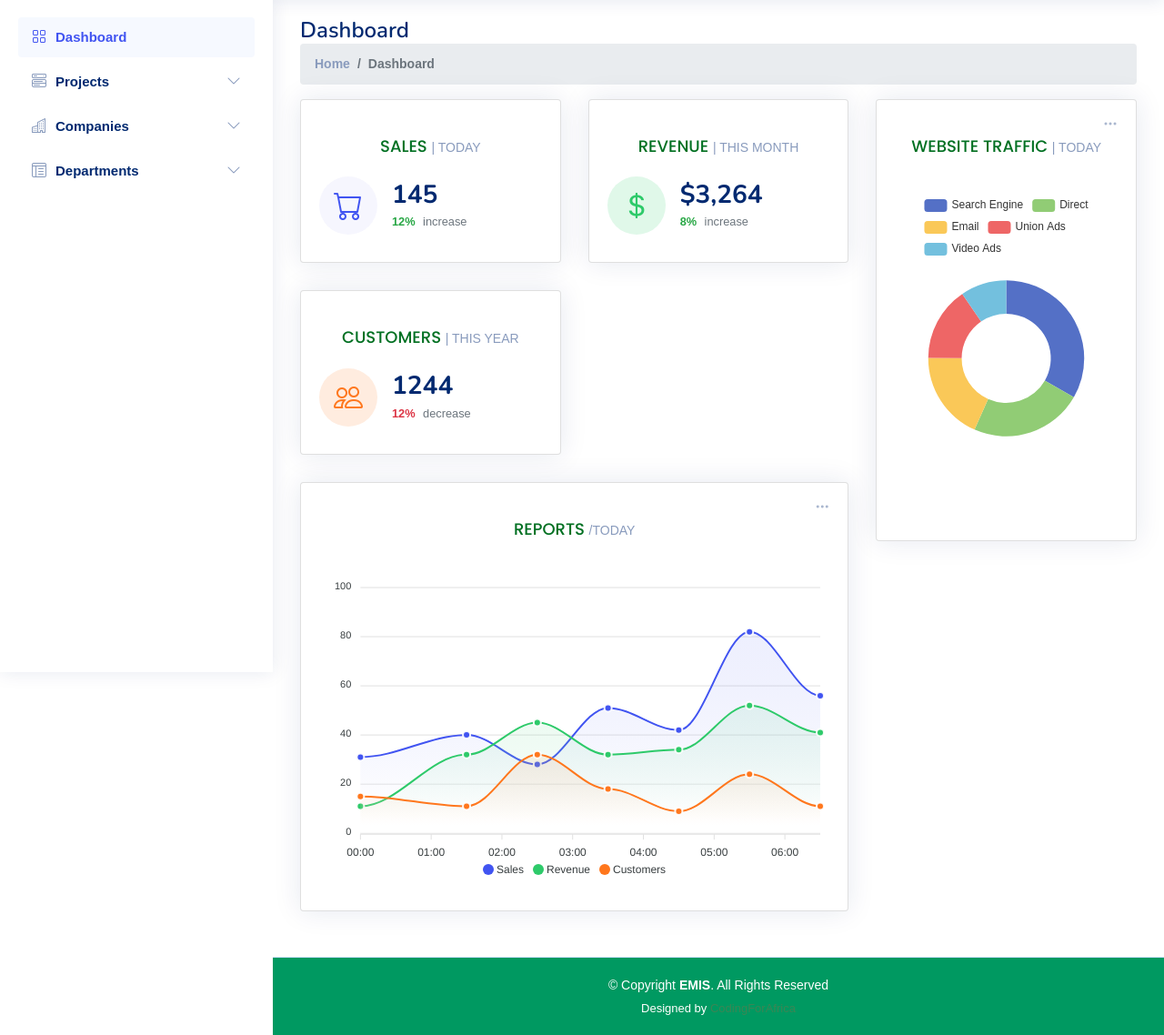
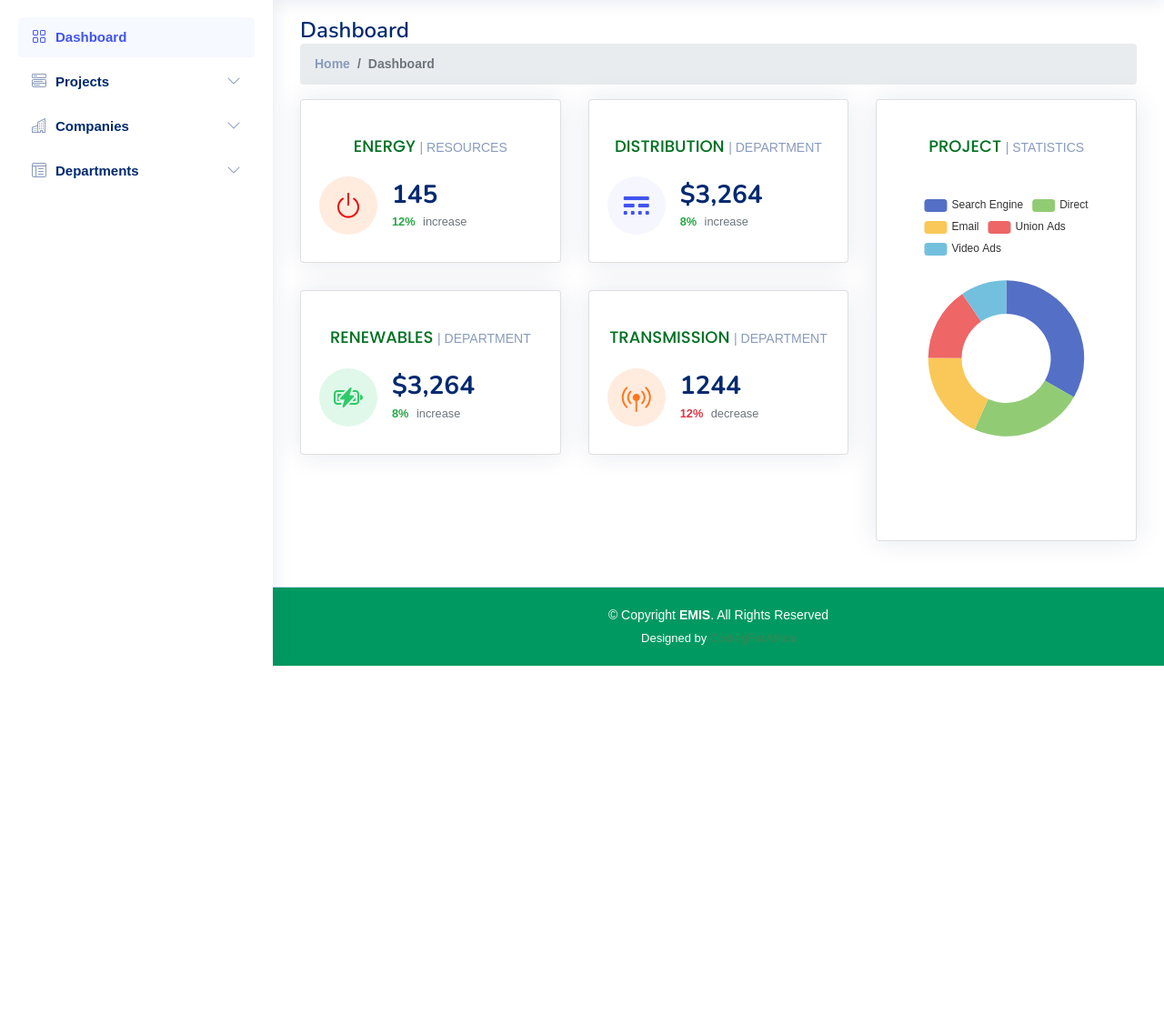
Before and after one commit to Francis-Ebere-Emeafu/Ministry-Of-Power-Nigeria, a Django app: page /accounts/profile/ in a window 1280 px wide. Shown: the part 61-1199 px from the top of the page at 91% size. After the commit the page ends 793 px from the top, so only its background shows below. Run offline with Django 4.2, Linux system fonts and the light colour scheme; the visitor is signed in with stand-in values (Sample User, id 1); some libraries are stand-ins or nearby versions.

Commit message:
modelling profile page

```diff
--- a/accounts/templates/accounts/profile.html
+++ b/accounts/templates/accounts/profile.html
@@ -23,8 +23,8 @@
 
           <!-- Sales Card -->
           <div class="col-xxl-4 col-md-6">
-            <div class="card info-card sales-card">
-{% comment %}
+            <div class="card info-card customers-card">
+              {% comment %}
               <div class="filter">
                 <a class="icon" href="#" data-bs-toggle="dropdown"><i class="bi bi-three-dots"></i></a>
                 <ul class="dropdown-menu dropdown-menu-end dropdown-menu-arrow">
@@ -37,13 +37,13 @@
                   <li><a class="dropdown-item" href="#">This Year</a></li>
                 </ul>
               </div>
-{% endcomment %}
+              {% endcomment %}
               <div class="card-body">
-                <h5 class="card-title">Sales <span>| Today</span></h5>
+                <h5 class="card-title">Energy  <span>| Resources</span></h5>
 
                 <div class="d-flex align-items-center">
                   <div class="card-icon rounded-circle d-flex align-items-center justify-content-center">
-                    <i class="bi bi-cart"></i>
+                    <i class="bi bi-power" style="color: #f10707;"></i>
                   </div>
                   <div class="ps-3">
                     <h6>145</h6>
@@ -58,8 +58,8 @@
 
           <!-- Revenue Card -->
           <div class="col-xxl-4 col-md-6">
-            <div class="card info-card revenue-card">
-{% comment %}
+            <div class="card info-card sales-card">
+              {% comment %}
               <div class="filter">
                 <a class="icon" href="#" data-bs-toggle="dropdown"><i class="bi bi-three-dots"></i></a>
                 <ul class="dropdown-menu dropdown-menu-end dropdown-menu-arrow">
@@ -72,13 +72,48 @@
                   <li><a class="dropdown-item" href="#">This Year</a></li>
                 </ul>
               </div>
-{% endcomment %}
+              {% endcomment %}
               <div class="card-body">
-                <h5 class="card-title">Revenue <span>| This Month</span></h5>
+                <h5 class="card-title">Distribution <span>| Department</span></h5>
 
                 <div class="d-flex align-items-center">
                   <div class="card-icon rounded-circle d-flex align-items-center justify-content-center">
-                    <i class="bi bi-currency-dollar"></i>
+
+                    <i class="bi bi-border-style"></i>
+                  </div>
+                  <div class="ps-3">
+                    <h6>$3,264</h6>
+                    <span class="text-success small pt-1 fw-bold">8%</span> <span class="text-muted small pt-2 ps-1">increase</span>
+
+                  </div>
+                </div>
+              </div>
+
+            </div>
+          </div><!-- End Revenue Card -->
+          <!-- Revenue Card -->
+          <div class="col-xxl-4 col-md-6">
+            <div class="card info-card revenue-card">
+              {% comment %}
+              <div class="filter">
+                <a class="icon" href="#" data-bs-toggle="dropdown"><i class="bi bi-three-dots"></i></a>
+                <ul class="dropdown-menu dropdown-menu-end dropdown-menu-arrow">
+                  <li class="dropdown-header text-start">
+                    <h6>Filter</h6>
+                  </li>
+
+                  <li><a class="dropdown-item" href="#">Today</a></li>
+                  <li><a class="dropdown-item" href="#">This Month</a></li>
+                  <li><a class="dropdown-item" href="#">This Year</a></li>
+                </ul>
+              </div>
+              {% endcomment %}
+              <div class="card-body">
+                <h5 class="card-title">Renewables <span>| Department</span></h5>
+
+                <div class="d-flex align-items-center">
+                  <div class="card-icon rounded-circle d-flex align-items-center justify-content-center">
+                    <i class="bi bi-battery-charging"></i>
                   </div>
                   <div class="ps-3">
                     <h6>$3,264</h6>
@@ -91,11 +126,12 @@
             </div>
           </div><!-- End Revenue Card -->
 
+
           <!-- Customers Card -->
           <div class="col-xxl-4 col-md-6">
 
             <div class="card info-card customers-card">
-{% comment %}
+              {% comment %}
               <div class="filter">
                 <a class="icon" href="#" data-bs-toggle="dropdown"><i class="bi bi-three-dots"></i></a>
                 <ul class="dropdown-menu dropdown-menu-end dropdown-menu-arrow">
@@ -108,13 +144,13 @@
                   <li><a class="dropdown-item" href="#">This Year</a></li>
                 </ul>
               </div>
-{% endcomment %}
+              {% endcomment %}
               <div class="card-body">
-                <h5 class="card-title">Customers <span>| This Year</span></h5>
+                <h5 class="card-title">Transmission <span>| Department</span></h5>
 
                 <div class="d-flex align-items-center">
                   <div class="card-icon rounded-circle d-flex align-items-center justify-content-center">
-                    <i class="bi bi-people"></i>
+                    <i class="bi bi-broadcast-pin"></i>
                   </div>
                   <div class="ps-3">
                     <h6>1244</h6>
@@ -127,7 +163,7 @@
             </div>
 
           </div><!-- End Customers Card -->
-
+          {% comment %}
           <!-- Reports -->
           <div class="col-12">
             <div class="card">
@@ -209,7 +245,7 @@
 
             </div>
           </div><!-- End Reports -->
-{% comment %}
+
 
           <!-- Recent Sales -->
           <div class="col-12">
@@ -358,7 +394,7 @@
 
             </div>
           </div><!-- End Top Selling -->
-{% endcomment %}
+          {% endcomment %}
         </div>
       </div><!-- End Left side columns -->
 
@@ -367,6 +403,7 @@
         {% comment %}
                 <!-- Recent Activity -->
                 <div class="card">
+
                   <div class="filter">
                     <a class="icon" href="#" data-bs-toggle="dropdown"><i class="bi bi-three-dots"></i></a>
                     <ul class="dropdown-menu dropdown-menu-end dropdown-menu-arrow">
@@ -441,6 +478,7 @@
 
                 <!-- Website Traffic -->
                 <div class="card">
+                  {% comment %}
                   <div class="filter">
                     <a class="icon" href="#" data-bs-toggle="dropdown"><i class="bi bi-three-dots"></i></a>
                     <ul class="dropdown-menu dropdown-menu-end dropdown-menu-arrow">
@@ -453,9 +491,10 @@
                       <li><a class="dropdown-item" href="#">This Year</a></li>
                     </ul>
                   </div>
+                  {% endcomment %}
 
                   <div class="card-body pb-0">
-                    <h5 class="card-title">Website Traffic <span>| Today</span></h5>
+                    <h5 class="card-title">Project  <span>| Statistics</span></h5>
 
                     <div id="trafficChart" style="min-height: 400px;" class="echart"></div>
 
--- a/otherstatic/assets/css/style.css
+++ b/otherstatic/assets/css/style.css
@@ -818,6 +818,23 @@ h1, h2, h3, h4, h5, h6 {
   background: #ffecdf;
 }
 
+.dashboard .dsd-card .card-icon {
+  color: #4154f1;
+  background: #f6f6fe;
+}
+.dashboard .rrd-card .card-icon {
+  color: #2eca6a;
+  background: #e0f8e9;
+}
+.dashboard .erd-card .card-icon {
+  color: #ff771d;
+  background: #ffecdf;
+}
+.dashboard .tsd-card .card-icon {
+  color: #ff771d;
+  background: #ffecdf;
+}
+
 /* Activity */
 .dashboard .activity {
   font-size: 14px;
```
